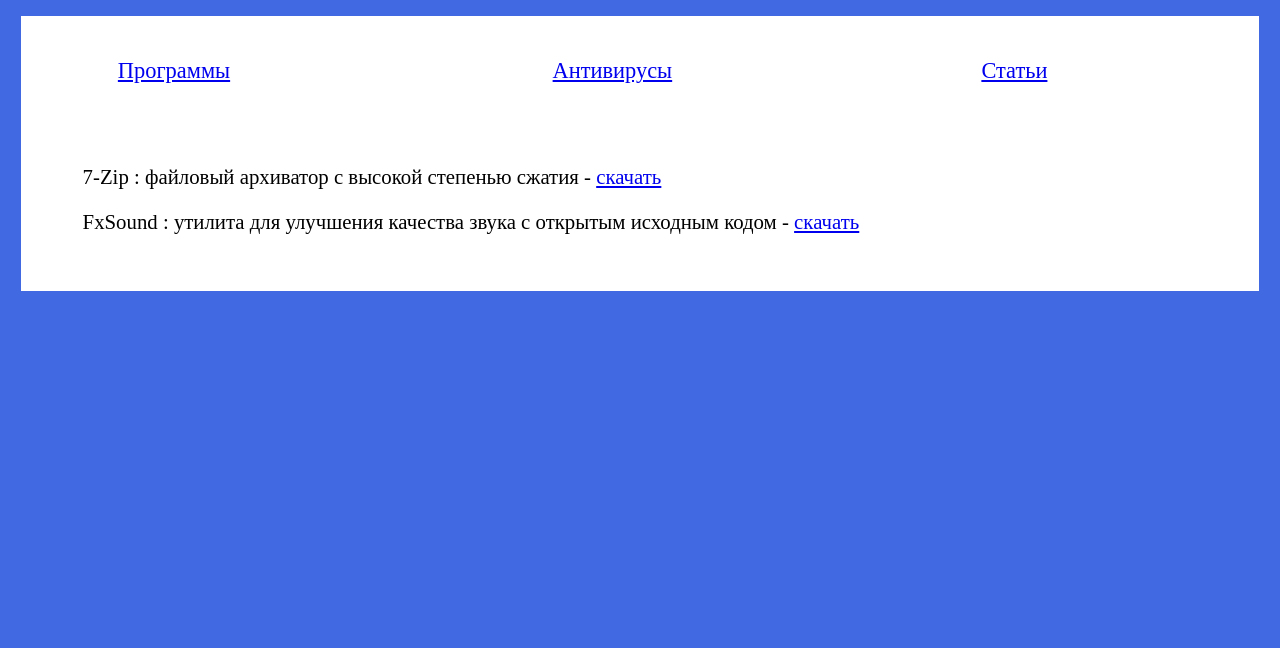
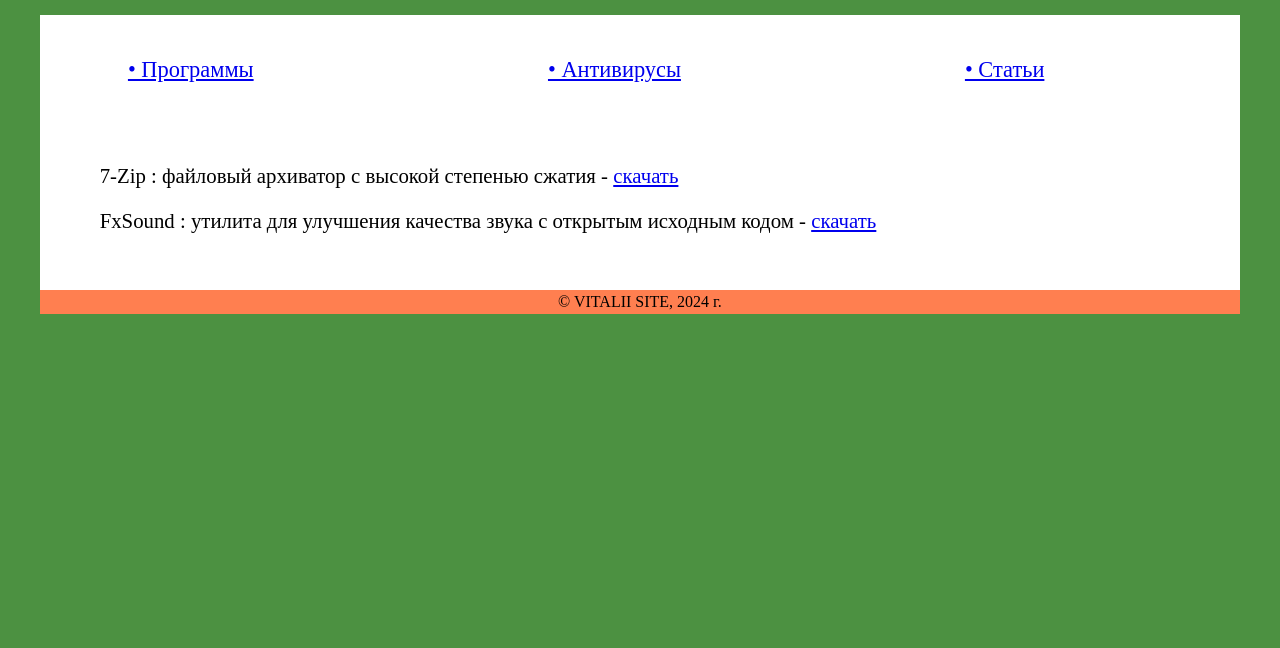
Before and after one commit to Name2353/vitalii, a plain HTML site: page index.html in a window 1280 px wide. Shown: the part 152-800 px from the top of the page. Drawn offline with Linux system fonts and the light colour scheme.

Commit message:
Add files via upload

```diff
--- a/index.html
+++ b/index.html
@@ -1 +1 @@
-<!doctype html> <html lang="ru"> <head> <meta charset="utf-8"> <title>Сайт VITALII</title> <link rel="icon" href="ico.ico"> </head> <body style="background-color:#4169E1"> <!-- Верхний заголовок сайта --> <div style="background-color:#FFFFFF;width:98%;height:98%;margin: 0 auto"> <br> <h1 align="center" style="font-size:250%"><img src="ico-site.png" width="50px" height="50px" align="center" hspace="25">VITALII SITE</h1> <br> </div> <br> <!-- Основное тело сайта --> <div style="background-color:#FFFFFF;width:98%;height:98%;margin: 0 auto"> <!-- Верхнее меню навигации сайта --> <table width="100%" cellpadding="40" style="font-size:140%"> <tr> <td align="center"><a href="none.html">Программы</a><td> <td align="center"><a href="none.html">Антивирусы</a><td> <td align="center"><a href="none.html">Статьи</a><td> </tr> </table> <!-- Основное меню сайта --> <div style="background-color:#FFFFFF;width:90%;height:90%;margin: 0 auto"> <br> <p style="font-size:130%">7-Zip : файловый архиватор с высокой степенью сжатия - <a href="https://www.7-zip.org/">скачать</a></p> <p style="font-size:130%">FxSound : утилита для улучшения качества звука с открытым исходным кодом - <a href="https://www.fxsound.com/">скачать</a></p> <br> </div> <br> </div> </body> </html>
+<!DOCTYPE html><html lang="ru"><head><meta charset="utf-8" /><title>Сайт VITALII</title><link rel="icon" href="data/img/icon.webp" /><meta name="viewport" content="width=device-width, initial-scale=1.0" /></head><body style="background-color:#4C9141"><div style="background-color:#FFFFFF;width:95%;height:95%;margin: 0 auto"><br /><h1 align="center" style="font-size:250%"><img src="data/img/logo.png" width="48px" height="48px" align="center" hspace="25" /> VITALII SITE </h1><br /></div><br /><div style="background-color:#FFFFFF;width:95%;height:95%;margin: 0 auto"><table width="100%" cellpadding="40" style="font-size:140%"><tr><td align="center"><a href="data/none.html">&bull; Программы</a></td><td></td><td align="center"><a href="data/none.html">&bull; Антивирусы</a></td><td></td><td align="center"><a href="data/none.html">&bull; Статьи</a></td><td></td></tr></table><div style="background-color:#FFFFFF;width:90%;height:90%;margin: 0 auto"><br /><p style="font-size:130%"> 7-Zip : файловый архиватор с высокой степенью сжатия - <a href="https://www.7-zip.org/">скачать</a></p><p style="font-size:130%"> FxSound : утилита для улучшения качества звука с открытым исходным кодом - <a href="https://www.fxsound.com/">скачать</a></p><br /></div><br /><table style="background-color:#FF7F50;width:100%;height:100%;margin: 0 auto"><tr><td align="center">&copy; VITALII SITE, 2024 г.</td></tr></table></div></body></html>
```
Also changed, not shown: data/none.html (added, +1 -0 lines), data/img/icon.webp (added), data/img/logo.png (added).
